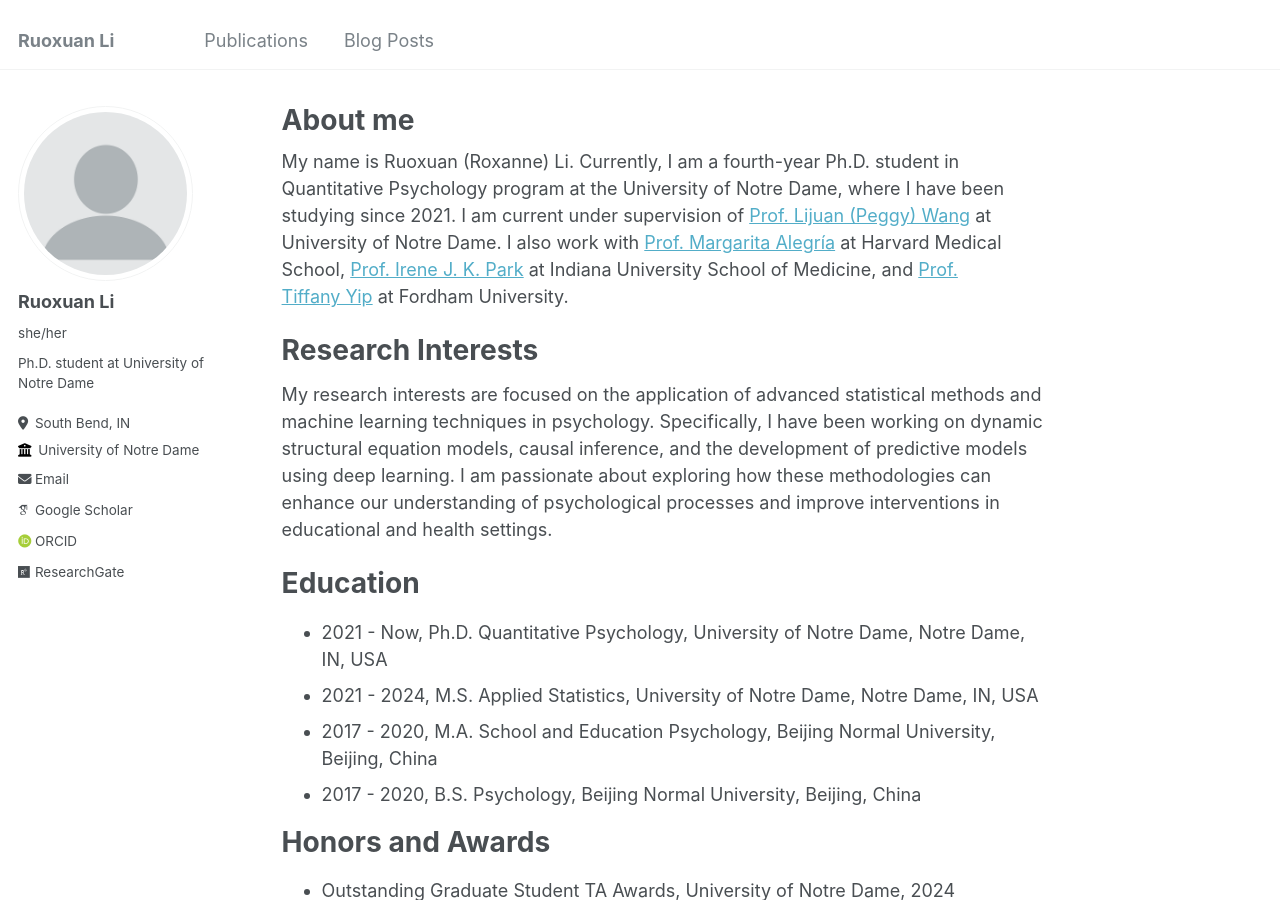
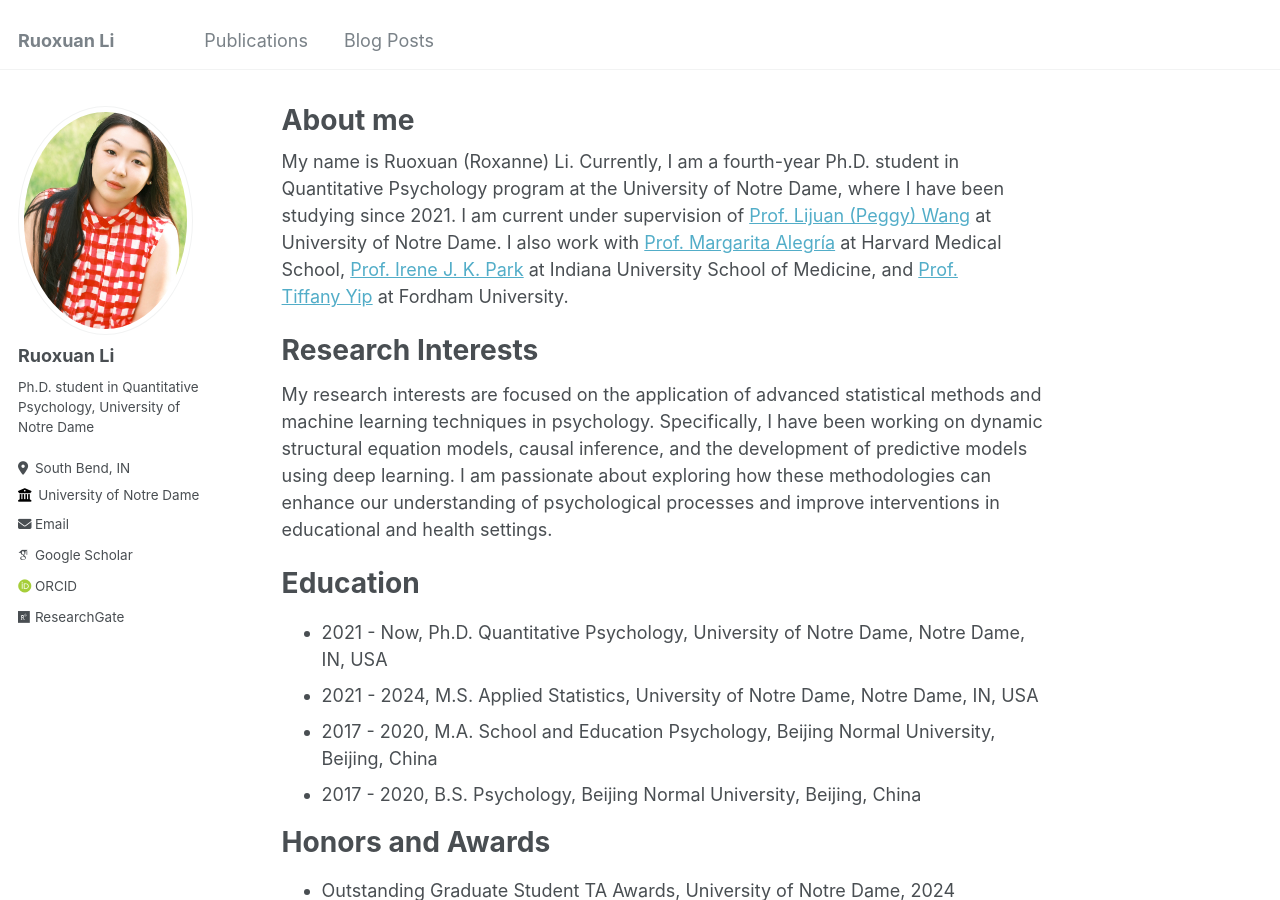
Before and after one commit to Ruoxuan-Li-Roxanne/Ruoxuan-Li-Roxanne.github.io, a Jekyll site: the page built from _pages/about.md, in a window 1280 px wide and 900 px high. Built offline with Jekyll 4.4.1, drawn with Linux system fonts in a browser that asks for light colours; some web fonts are replaced.

Commit message:
Update _config.yml

```diff
--- a/_config.yml
+++ b/_config.yml
@@ -21,10 +21,10 @@ repository               : "Ruoxuan-Li-Roxanne.github.io"
 #               Additional customization can be done by editing /_includes/author-profile.html
 author:
   # Biographic information
-  avatar           : "profile.png"
+  avatar           : "IMG_9219.jpg"
   name             : "Ruoxuan Li"
-  pronouns         : "she/her"
-  bio              : "Ph.D. student at University of Notre Dame"
+  pronouns         : # "she/her"
+  bio              : "Ph.D. student in Quantitative Psychology, University of Notre Dame"
   location         : "South Bend, IN"
   employer         : "University of Notre Dame"
   uri              : # URL
```
